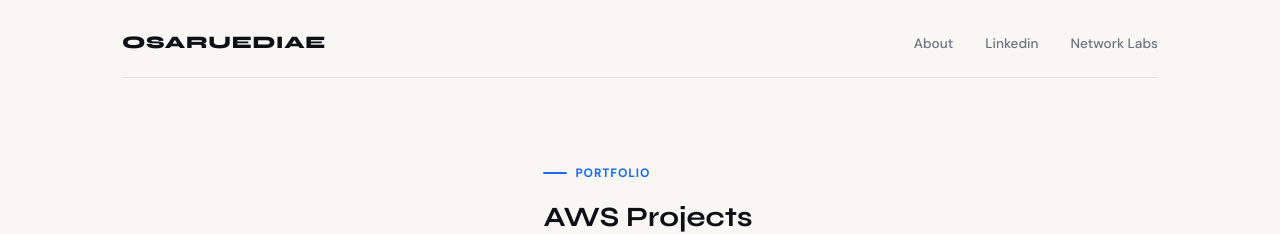
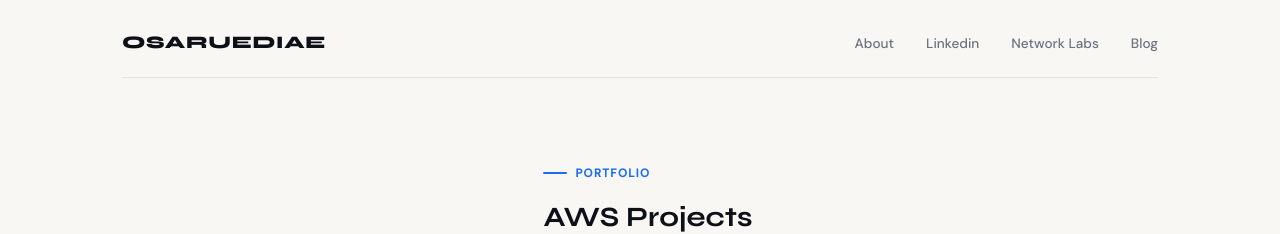
Before and after one commit to Edidevi/AWS, a Jekyll site: the page built from README.md, in a window 1280 px wide. Shown: the top 234 px of the page. Built offline with Jekyll 4.4.1, drawn with Linux system fonts in a browser that asks for light colours; our own code applies the rules of GitHub Pages for plain Markdown files.

Commit message:
Update _config.yml

```diff
--- a/_config.yml
+++ b/_config.yml
@@ -14,6 +14,8 @@ nav:
     url: https://www.linkedin.com/in/osaru-e-4011a7192/
   - label: Network Labs
     url: https://edidevi.github.io/My-Work/
+  - label: Blog
+    url:  https://edidevi.github.io/Blog/
 
 # Stats bar
 stats:
```
